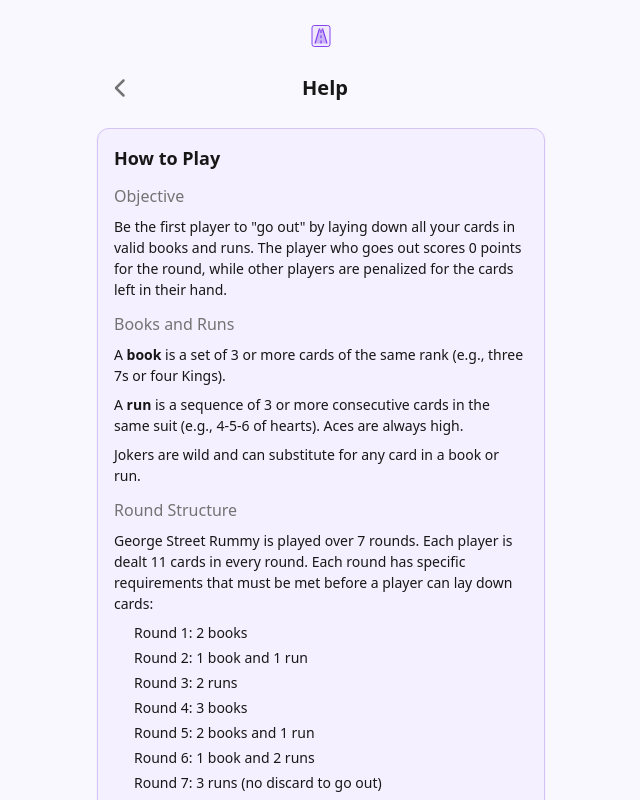
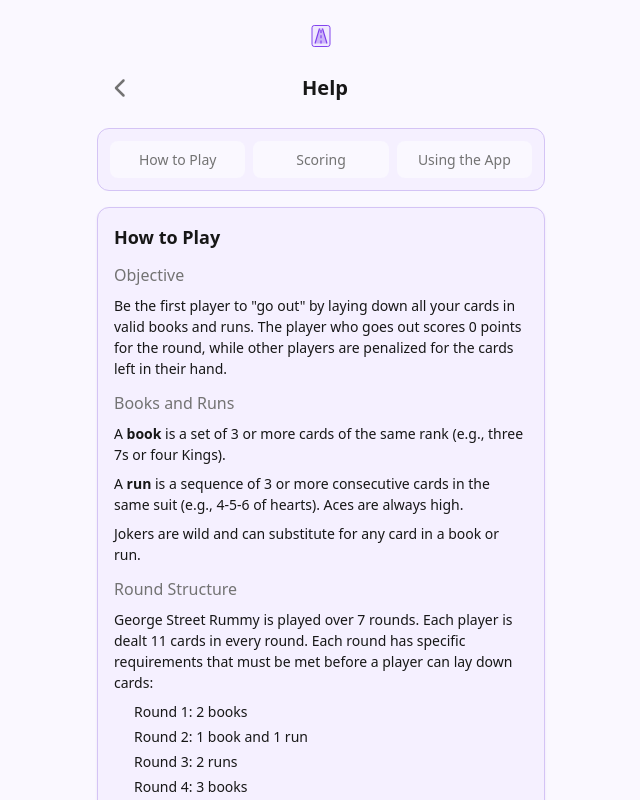
Before and after one commit to michaelprather/gsr, a Vue app: page /help in a window 1280 px wide. Shown: the top 800 px of the page, without its empty margins (319-959 px from the left). Built offline with nearby package versions, Linux system fonts and the light colour scheme.

Commit message:
feat: add table of contents navigation to help page
Adds jump links to quickly navigate between How to Play, Scoring, and
Using the App sections.

```diff
--- a/src/presentation/views/HelpView.css
+++ b/src/presentation/views/HelpView.css
@@ -70,7 +70,41 @@
   padding-bottom: var(--space-8);
 }
 
+.help-view__toc {
+  display: flex;
+  gap: var(--space-2);
+  padding: var(--space-3);
+  background: var(--surface-raised);
+  border: 1px solid var(--border);
+  border-radius: var(--radius-lg);
+}
+
+.help-view__toc-link {
+  flex: 1;
+  padding: var(--space-2) var(--space-3);
+  font-size: var(--text-sm);
+  font-weight: var(--font-medium);
+  text-align: center;
+  color: var(--text-muted);
+  background: var(--surface);
+  border-radius: var(--radius-md);
+  transition:
+    color var(--duration-fast) var(--ease-out),
+    background-color var(--duration-fast) var(--ease-out);
+}
+
+.help-view__toc-link:hover {
+  color: var(--text);
+  background: var(--interactive-muted);
+}
+
+.help-view__toc-link:focus-visible {
+  outline: 2px solid var(--interactive);
+  outline-offset: 2px;
+}
+
 .help-view__section {
+  scroll-margin-top: var(--space-4);
   background: var(--help-view-section-bg);
   border: 1px solid var(--help-view-section-border);
   border-radius: var(--help-view-section-radius);
--- a/src/presentation/views/HelpView.vue
+++ b/src/presentation/views/HelpView.vue
@@ -32,7 +32,13 @@
     </header>
 
     <section class="help-view__content">
-      <article class="help-view__section">
+      <nav class="help-view__toc" aria-label="Table of contents">
+        <a href="#how-to-play" class="help-view__toc-link">How to Play</a>
+        <a href="#scoring" class="help-view__toc-link">Scoring</a>
+        <a href="#using-the-app" class="help-view__toc-link">Using the App</a>
+      </nav>
+
+      <article id="how-to-play" class="help-view__section">
         <h2 class="help-view__section-title">How to Play</h2>
 
         <h3 class="help-view__subsection-title">Objective</h3>
@@ -105,7 +111,7 @@
         </p>
       </article>
 
-      <article class="help-view__section">
+      <article id="scoring" class="help-view__section">
         <h2 class="help-view__section-title">Scoring</h2>
 
         <h3 class="help-view__subsection-title">Card Values</h3>
@@ -128,7 +134,7 @@
         </p>
       </article>
 
-      <article class="help-view__section">
+      <article id="using-the-app" class="help-view__section">
         <h2 class="help-view__section-title">Using the App</h2>
 
         <h3 class="help-view__subsection-title">Starting a Game</h3>
```
